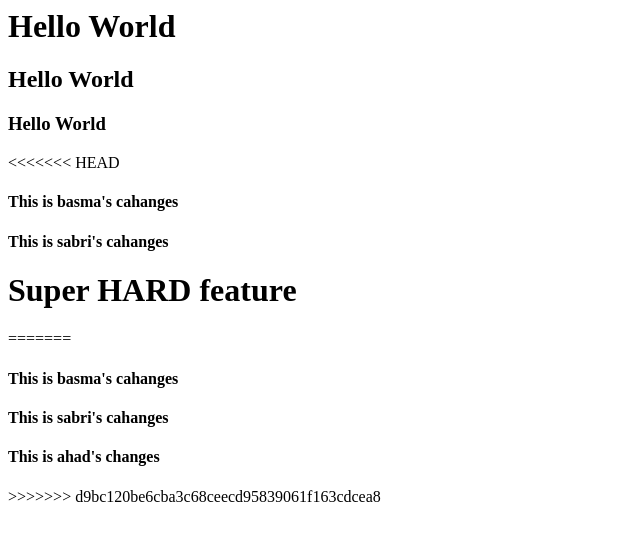
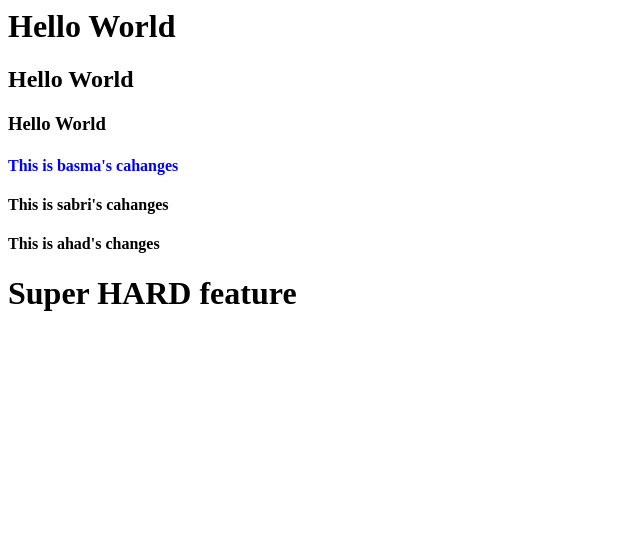
Before and after one commit to sabri916/git-workshop, a plain HTML site: page index.html in a window 1280 px wide. Shown: the whole page, without its empty margins (0-640 px from the left). Drawn offline with Linux system fonts and the light colour scheme.

Commit message:
change the color to blue of h4

```diff
--- a/index.html
+++ b/index.html
@@ -7,14 +7,11 @@
   <h1> Hello World </h1>
   <h2> Hello World </h2>
   <h3> Hello World </h3>
-<<<<<<< HEAD
-<h4>This is basma's cahanges</4>
-<h4>This is sabri's cahanges</4>
-  <h1>Super HARD feature</h1>
-=======
-<h4>This is basma's cahanges</h4>
+<h4 style="color:blue;">This is basma's cahanges</h4>
 <h4>This is sabri's cahanges</h4>
 <h4>This is ahad's changes</h4>
->>>>>>> d9bc120be6cba3c68ceecd95839061f163cdcea8
+<h1>Super HARD feature</h1>
+
+
 </body>
 </html>
```
